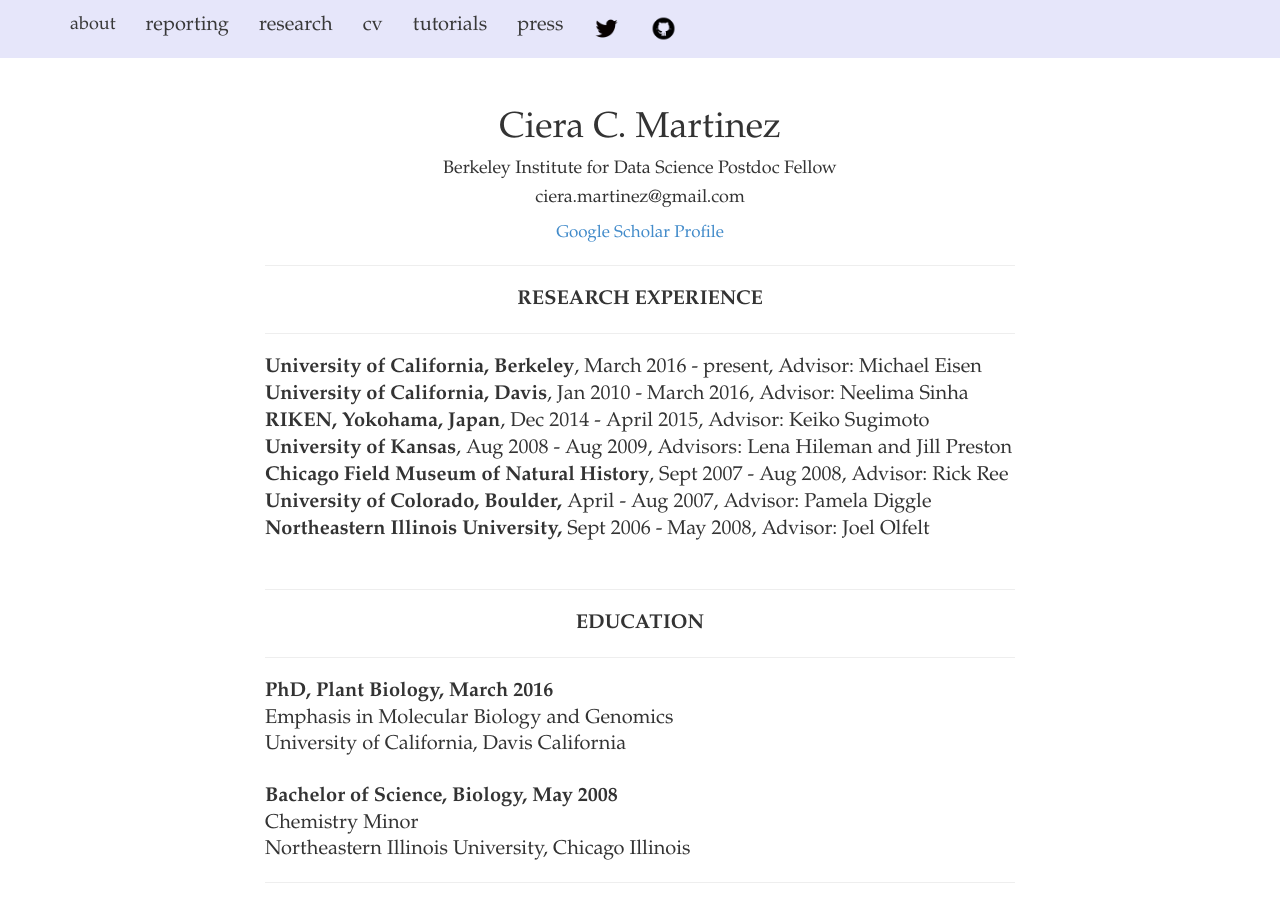
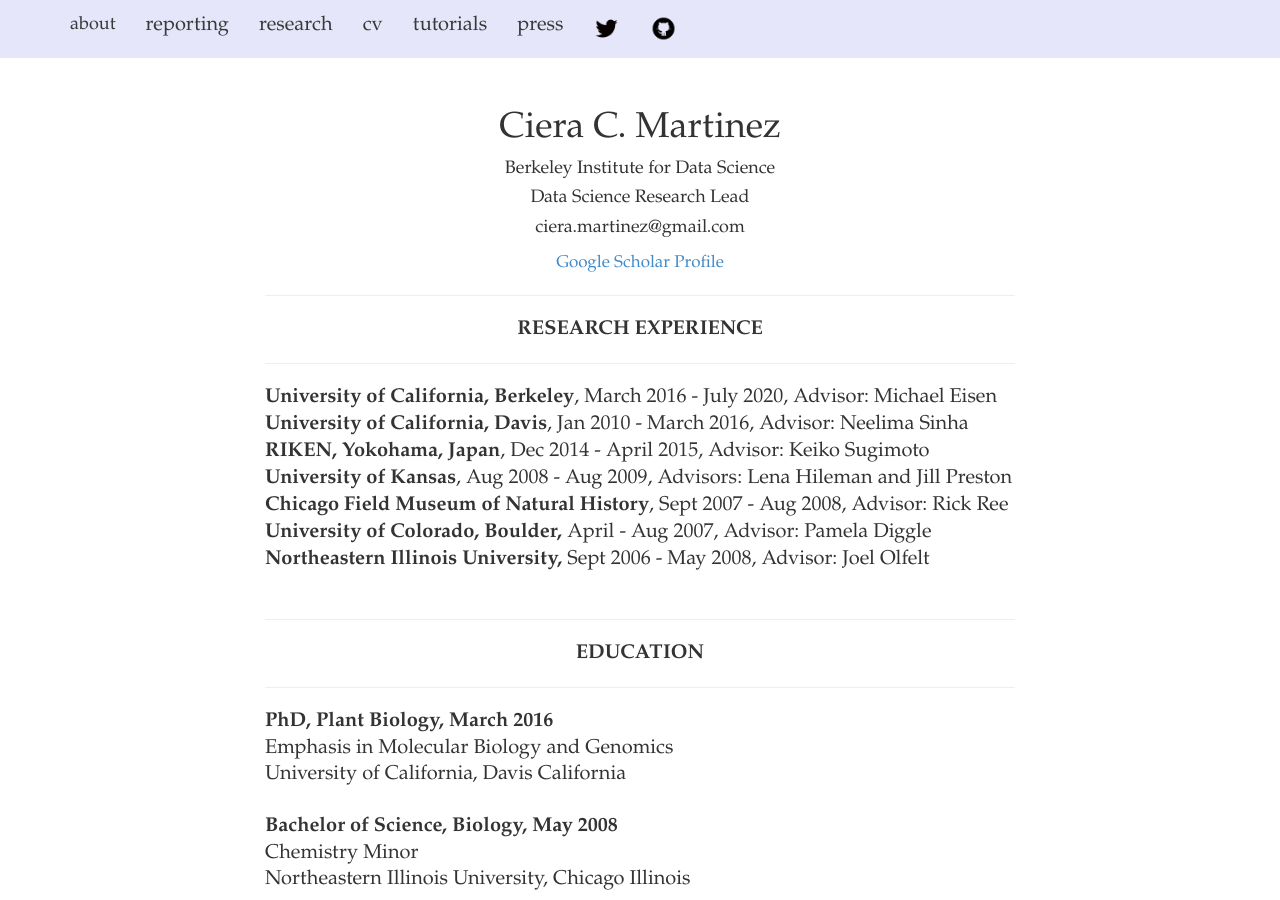
Before and after one commit to iamciera/creports, a Jekyll site: the page built from cv/index.html, in a window 1280 px wide and 900 px high. Built offline with Jekyll 4.4.1, drawn with Linux system fonts in a browser that asks for light colours; nearby versions of some CDN libraries.

Commit message:
updated CV

```diff
--- a/cv/index.html
+++ b/cv/index.html
@@ -12,13 +12,14 @@ layout: default
         <div class="col-md-8">
 
 				<center><H1>Ciera C. Martinez</H1></center>
-				<center><H4>Berkeley Institute for Data Science Postdoc Fellow</H4></center>
+				<center><H4>Berkeley Institute for Data Science </H4></center>
+				<center><H4>Data Science Research Lead </H4></center>
 				<center><H4>ciera.martinez@gmail.com</H4></center>
 				<p><center><small><a href="https://scholar.google.com/citations?user=JGUnmZoAAAAJ&hl=en&oi=ao"> Google Scholar Profile</a></small></center></p>
 				<hr />
 				<center><strong>RESEARCH EXPERIENCE</strong></center>
 				<hr />
-				<strong>University of California, Berkeley</strong>, March 2016 - present, Advisor: Michael Eisen<br />
+				<strong>University of California, Berkeley</strong>, March 2016 - July 2020, Advisor: Michael Eisen<br />
 				<strong>University of California, Davis</strong>, Jan 2010 - March 2016, Advisor: Neelima Sinha
 				<br />
 				<strong>RIKEN, Yokohama, Japan</strong>, Dec 2014 - April 2015, Advisor: Keiko Sugimoto
```
